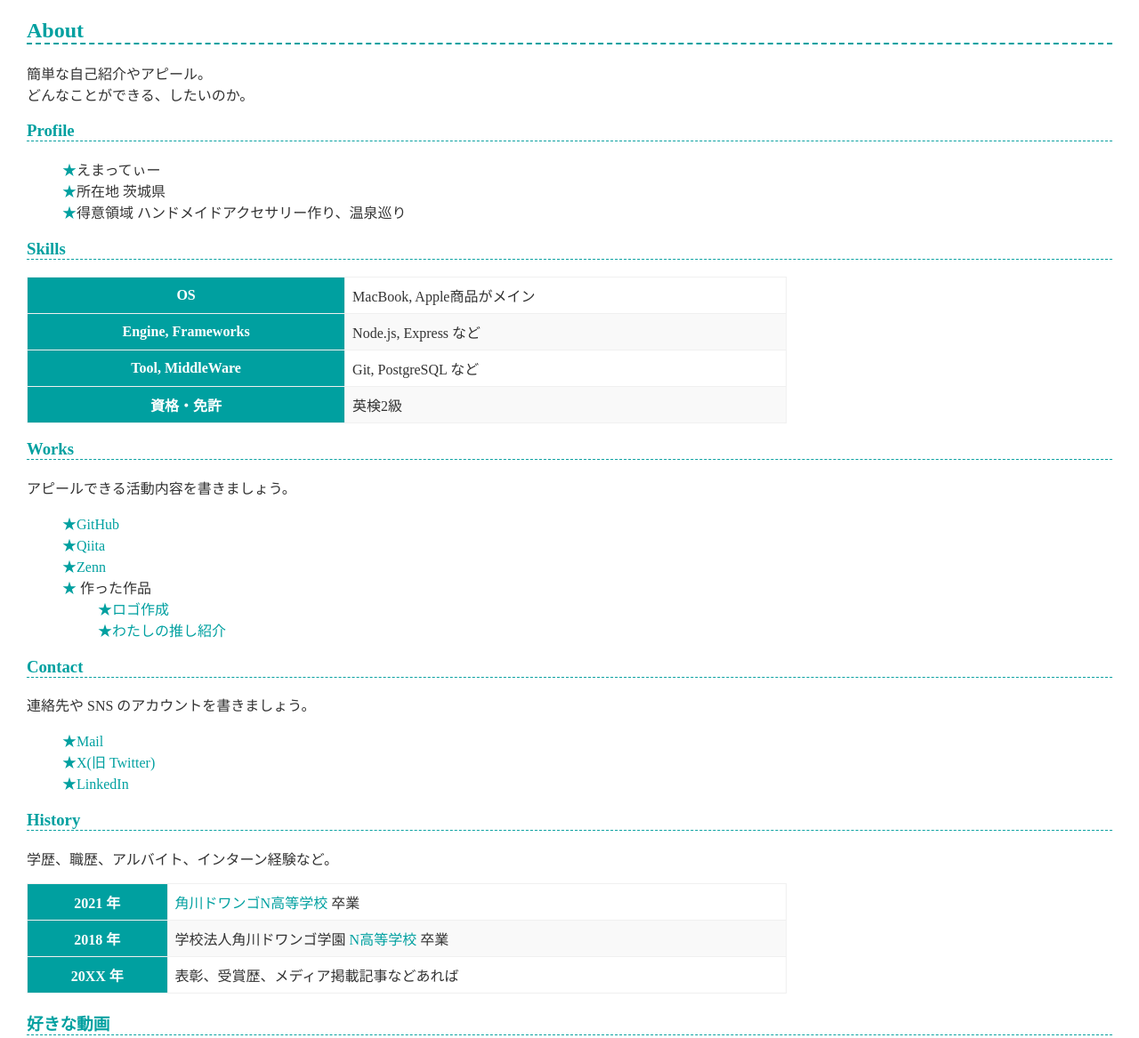
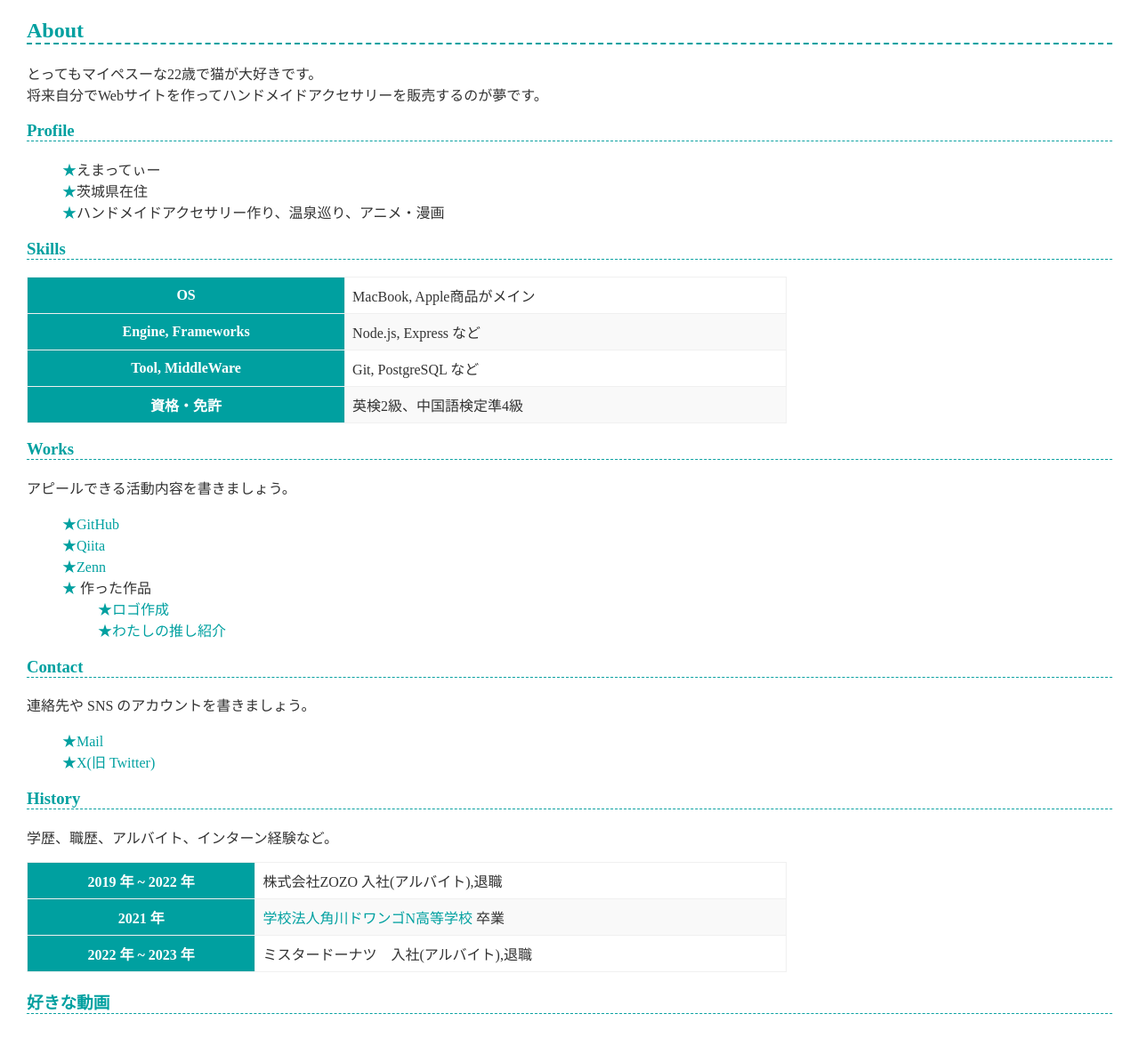
Before and after one commit to nana-1564/nana-1564.github.io, a plain HTML site: page index.html in a window 1280 px wide. Shown: the part 141-1308 px from the top of the page at 89% size. Drawn offline with Linux system fonts and the light colour scheme; grey boxes are pictures that could not be loaded.

Commit message:
Update index.html

```diff
--- a/index.html
+++ b/index.html
@@ -8,19 +8,19 @@
   </head>
   <body>
     <h1>えまってぃー</h1>
-      <img src="profile_image.png">
+      <img src="profile_image.ipeg">
 
     <h2>About</h2>
     <p>
-      簡単な自己紹介やアピール。<br>
-      どんなことができる、したいのか。
+      とってもマイペスーな22歳で猫が大好きです。<br>
+      将来自分でWebサイトを作ってハンドメイドアクセサリーを販売するのが夢です。
     </p>
 
     <h3>Profile</h3>
     <ul>
       <li>えまってぃー</li>
-      <li>所在地 茨城県</li>
-      <li>得意領域 ハンドメイドアクセサリー作り、温泉巡り</li>
+      <li>茨城県在住</li>
+      <li>ハンドメイドアクセサリー作り、温泉巡り、アニメ・漫画</li>
     </ul>
 
     <h3>Skills</h3>
@@ -39,7 +39,7 @@
       </tr>
       <tr>
         <th>資格・免許</th>
-        <td>英検2級</td>
+        <td>英検2級、中国語検定準4級</td>
       </tr>
     </table>
 
@@ -61,25 +61,24 @@
     <h3>Contact</h3>
     <p>連絡先や SNS のアカウントを書きましょう。</p>
     <ul>
-      <li><a href="mailto:name@example.com">Mail</a></li>
+      <li><a href="251zs03974@student.zen.ac.jp">Mail</a></li>
       <li><a href="https://x.com/urutora_emma">X(旧 Twitter)</a></li>
-      <li><a href="https://www.linkedin.com/">LinkedIn</a></li>
     </ul>
 
     <h3>History</h3>
     <p>学歴、職歴、アルバイト、インターン経験など。</p>
     <table>
       <tr>
-        <th>2021 年</th>
-        <td><a href="https://dwango.co.jp/">角川ドワンゴN高等学校</a> 卒業</td>
+        <th>2019 年 ~ 2022 年</th>
+        <td> 株式会社ZOZO 入社(アルバイト),退職</td>
       </tr>
       <tr>
-        <th>2018 年</th>
-        <td>学校法人角川ドワンゴ学園 <a href="https://nnn.ed.jp/">N高等学校</a> 卒業</td>
+        <th>2021 年</th>
+        <td><a href="https://nnn.ed.jp/">学校法人角川ドワンゴN高等学校</a> 卒業</td>
       </tr>
       <tr>
-        <th>20XX 年</th>
-        <td>表彰、受賞歴、メディア掲載記事などあれば</td>
+        <th>2022 年 ~ 2023 年</th>
+        <td> ミスタードーナツ　入社(アルバイト),退職</td>
       </tr>
     </table>
         <h3>好きな動画</h3>
```
